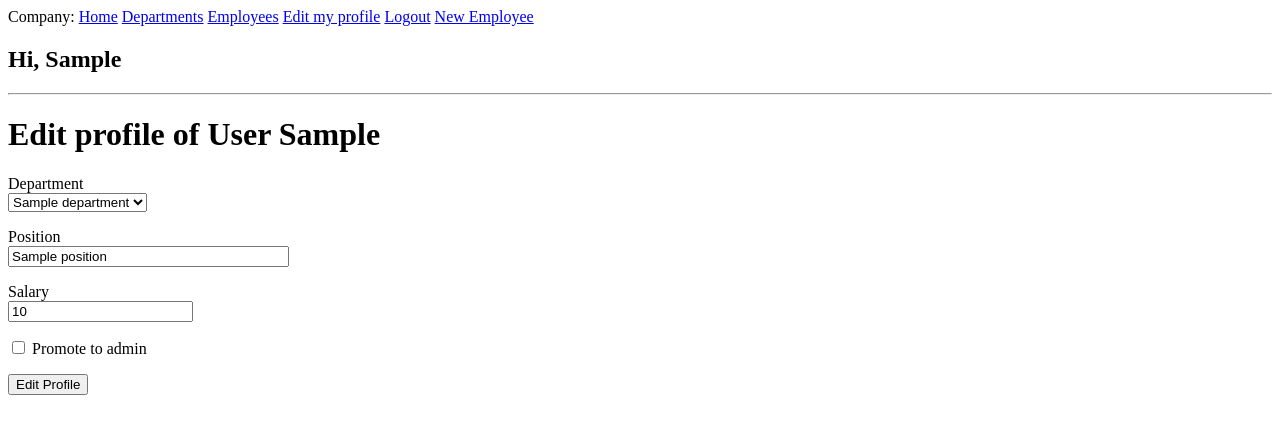
After one commit to AntonKopiika/epam_project, a Flask app: page /edit_employee/1 in a window 1280 px wide. The commit adds this page. Shown: the top 434 px of the page. Run offline with Flask 2, Linux system fonts and the light colour scheme; a user stored in the database is signed in; tables that the repository leaves empty hold one stand-in row (values such as "Sample post"); a database or web service that is not in the repository returns one stand-in record (values such as "Sample title"); data that the repository does not hold is empty.

Commit message:
create admin edit employee template

```diff
--- /dev/null
+++ b/src/forms/admin_edit_employee.py
@@ -0,0 +1,15 @@
+from flask_wtf import FlaskForm
+from wtforms import StringField, SubmitField, IntegerField, SelectField, BooleanField
+from wtforms.validators import DataRequired, ValidationError
+
+
+class AdminEditProfileForm(FlaskForm):
+    department = SelectField("Department", choices=[])
+    position = StringField("Position", validators=[DataRequired()])
+    salary = IntegerField("Salary", validators=[DataRequired()])
+    is_admin = BooleanField("Promote to admin")
+    submit = SubmitField("Edit Profile")
+
+    def validate_salary(self, salary):
+        if salary.data < 0:
+            raise ValidationError("Salary must be more than 0.")
--- a/src/forms/edit_profile.py
+++ b/src/forms/edit_profile.py
@@ -14,7 +14,7 @@ class EditProfileForm(FlaskForm):
     birthday = DateField("Birthday (like 2000-01-01)", format='%Y-%m-%d', validators=[DataRequired()])
     password = PasswordField("Password")
     confirm_password = PasswordField("Confirm password")
-    submit = SubmitField("Register")
+    submit = SubmitField("Edit Profile")
 
     def validate_birthday(self, birthday):
         if birthday.data > date.today():
--- a/src/rest/api_controllers.py
+++ b/src/rest/api_controllers.py
@@ -1,4 +1,6 @@
 import requests
+
+from src.schemas.employee import EmployeeSchema
 
 
 class DepartmentApiController:
@@ -35,6 +37,8 @@ class DepartmentApiController:
 
 
 class EmployeeApiController:
+    employee_schema = EmployeeSchema()
+
     @staticmethod
     def get_all_employees():
         request = requests.get("http://127.0.0.1:5000/api/employee/")
--- a/src/service/database_queries.py
+++ b/src/service/database_queries.py
@@ -6,6 +6,7 @@ from werkzeug.security import generate_password_hash
 from src.models.department import Department
 from src import db
 from src.models.employee import Employee
+from src.schemas.department import DepartmentSchema
 
 
 def get_all_departments() -> List[Department]:
@@ -84,7 +85,7 @@ def alter_employee(employee: Employee, updated_json: dict) -> None:
     is_admin = updated_json.get("is_admin")
     email = updated_json.get("email")
     password = updated_json.get("password")
-
+    department = updated_json.get("department")
     if first_name:
         employee.first_name = first_name
     if last_name:
@@ -101,7 +102,9 @@ def alter_employee(employee: Employee, updated_json: dict) -> None:
         employee.email = email
     if password:
         employee.password = generate_password_hash(password)
-
+    if department:
+        department_schema = DepartmentSchema()
+        employee.department = department_schema.load(department, session=db.session)
     db.session.add(employee)
     db.session.commit()
 
--- /dev/null
+++ b/src/templates/admin_edit_employee.html
@@ -0,0 +1,32 @@
+{% extends "base.html" %}
+{% block content %}
+    <h1>Edit profile of {{ fullname }}</h1>
+    <form action="" method="post">
+        {{ form.hidden_tag() }}
+        <p>
+            {{ form.department.label }}<br>
+            {{ form.department() }}
+            {% for error in form.department.errors %}
+                <span style="color: red;">{{ error }}</span>
+            {% endfor %}
+        </p>
+        <p>
+            {{ form.position.label }}<br>
+            {{ form.position(size=32) }}
+            {% for error in form.position.errors %}
+                <span style="color: red;">{{ error }}</span>
+            {% endfor %}
+        </p>
+        <p>
+            {{ form.salary.label }}<br>
+            {{ form.salary(size=32) }}
+            {% for error in form.salary.errors %}
+                <span style="color: red;">{{ error }}</span>
+            {% endfor %}
+        </p>
+        <p>
+            {{ form.is_admin() }} {{ form.is_admin.label }}
+        </p>
+        <p>{{ form.submit() }}</p>
+    </form>
+{% endblock %}
--- a/src/templates/base.html
+++ b/src/templates/base.html
@@ -13,6 +13,7 @@
     {% if not current_user.is_authenticated %}
         <a href="{{ url_for("login") }}">Login</a>
     {% else %}
+        <a href="{{ url_for('edit_employee') }}">Edit my profile</a>
         <a href="{{ url_for("logout") }}">Logout</a>
     {% endif %}
     {% if current_user.is_admin %}
--- a/src/views/routes.py
+++ b/src/views/routes.py
@@ -3,6 +3,7 @@ import requests
 from src import app
 from flask import render_template, flash, redirect, url_for, request
 
+from src.forms.admin_edit_employee import AdminEditProfileForm
 from src.forms.edit_profile import EditProfileForm
 from src.forms.login import LoginForm
 from src.forms.register import RegisterForm
@@ -87,6 +88,29 @@ def employee(uuid=None):
     return render_template("employee.html", title="Employee", employees=employees)
 
 
+@app.route("/edit_employee/<uuid>", methods=['GET', "POST"])
+@login_required
+def admin_edit_employee(uuid):
+    form = AdminEditProfileForm()
+    employee = EmployeeApiController.get_employee_by_uuid(uuid)
+    form.department.choices = [(dep.id, dep.name) for dep in service.get_all_departments()]
+    fullname = employee["last_name"] + " " + employee["first_name"]
+    if form.validate_on_submit():
+        department = service.get_department_by_id(form.department.data)
+        EmployeeApiController.patch_employee(department=department, position=form.position.data,
+                                             salary=form.salary.data, is_admin=form.is_admin.data, uuid=uuid)
+        flash("Changes have been saved.")
+        return redirect(url_for("admin_edit_employee", uuid=uuid))
+    elif request.method == "GET":
+        form.department.process_data(employee["department"]["id"])
+        form.position.data = employee["position"]
+        form.salary.data = employee["salary"]
+        form.is_admin.process_data(employee["is_admin"])
+
+
+    return render_template("admin_edit_employee.html", title="Edit Profile", form=form, fullname=fullname)
+
+
 @app.route("/edit_employee", methods=['GET', "POST"])
 @login_required
 def edit_employee():
```
Also changed, not shown: src/templates/_employee.html (+5 -5 lines).
